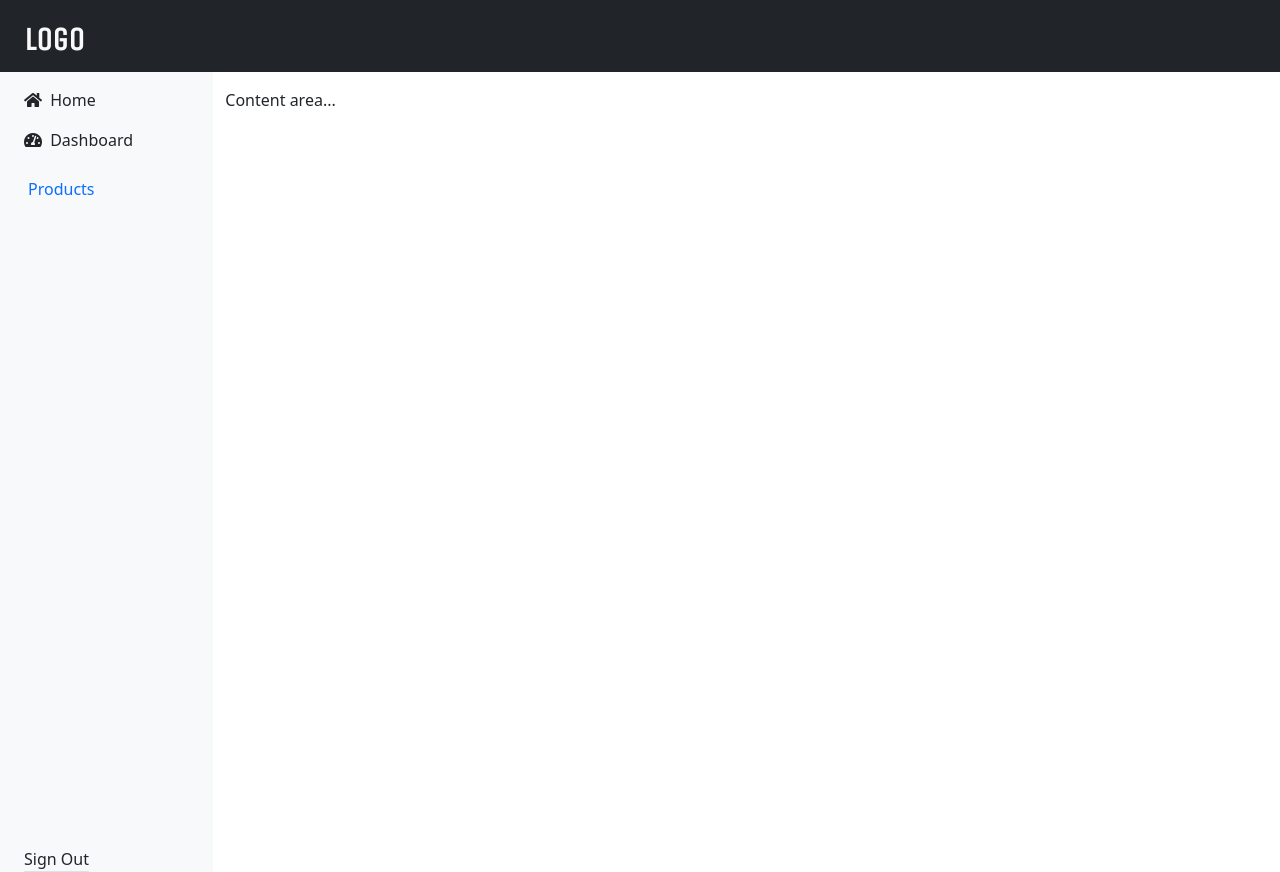
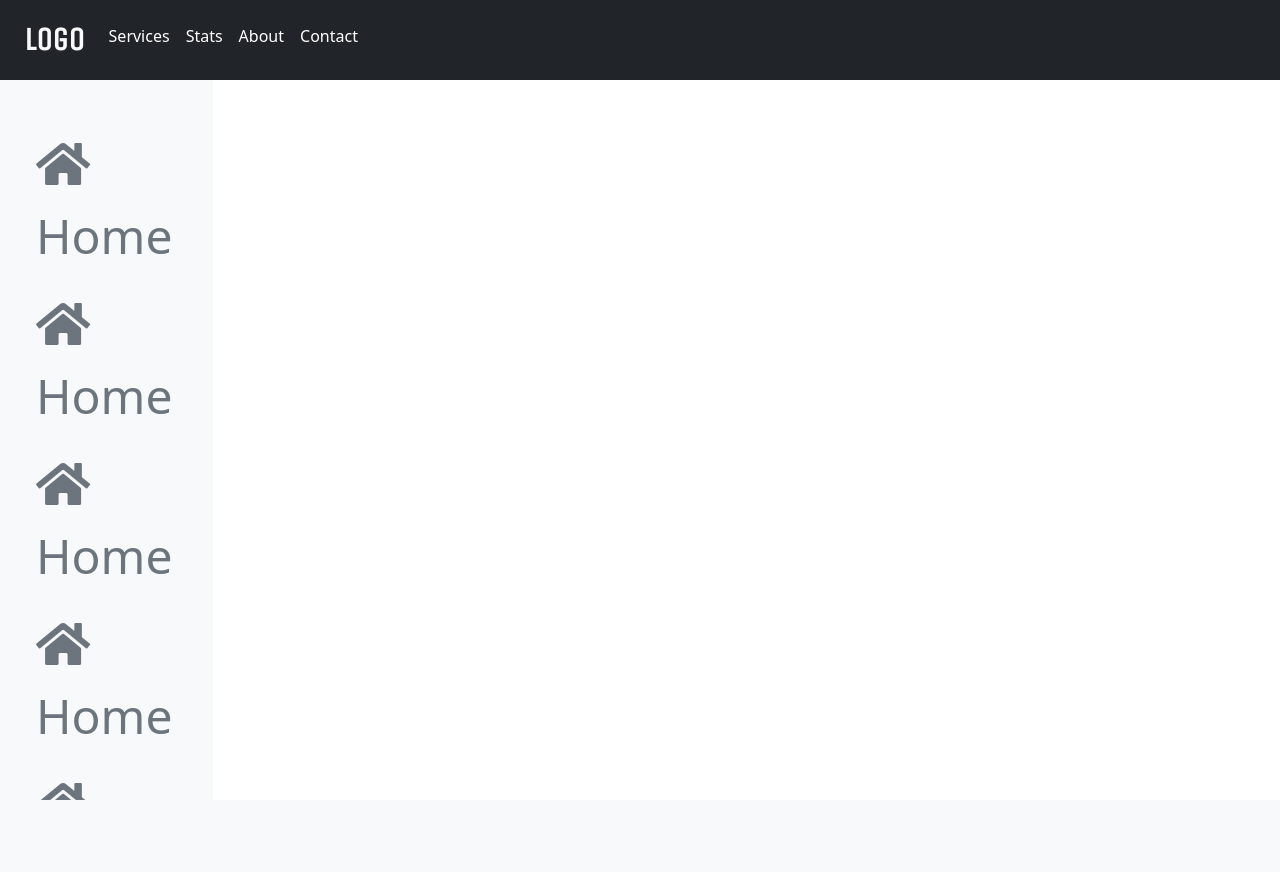
Before and after one commit to KidusAlemayehu/profile-web-app-with-flask, a Flask app: page /1/home in a window 1280 px wide. After the commit the page ends 800 px from the top, so only its background shows below. Run offline with Flask 2, Linux system fonts and the light colour scheme; some libraries are stand-ins or nearby versions; some web fonts are replaced.

Commit message:
template edition

```diff
--- a/static/css/styles.css
+++ b/static/css/styles.css
@@ -185,3 +185,8 @@ body html {
 
 
 /* sidebar styles */
+
+.home-showcase .sidenav ul li a {
+    text-decoration: none;
+    font-size: 3em;
+}
--- a/templates/home.html
+++ b/templates/home.html
@@ -18,43 +18,52 @@
                 <li class="nav-item">
                     <a class="navbar-brand text-light">Logo</a>
                 </li>
+                <li class="nav-item">
+                    <a class="nav-link" href="#">Services</a>
+                </li>
+                <li class="nav-item">
+                    <a class="nav-link" href="#">Stats</a>
+                </li>
+                <li class="nav-item">
+                    <a class="nav-link" href="#">About</a>
+                </li>
+                <li class="nav-item">
+                    <a class="nav-link" href="#">Contact</a>
+                </li>
+            </ul>
+            <ul class="navbar-nav mx-auto">
+
             </ul>
         </div>
     </nav>
-    <div class="container-fluid">
-        <div class="row flex-nowrap">
-            <div class="col-auto col-md-3 col-xl-2 col-lg-2 px-sm-2 px-0 bg-light">
-                <div class="d-flex flex-sm-column flex-row flex-nowrap align-items-center align-items-sm-start px-3 pt-2 sticky-top min-vh-100">
-                    <ul class="nav nav-pills flex-column mb-sm-auto mb-0 align-items-center align-items-sm-start" id="menu">
-                        <li class="nav-item">
-                            <a href="#" class="nav-link align-middle px-0">
-                                <i class="fas fa-home text-dark"></i> <span class="ms-1 d-none d-sm-inline text-dark">Home</span>
-                            </a>
+    <section class="home-showcase container-fluid">
+        <div class="row">
+            <div class="col-xl-2 col-lg-2 col-md-2 bg-light min-vh-100 position-fixed pt-2 overflow-hidden">
+                <div class="sidenav px-3 mt-3">
+                    <ul class="navbar-nav mt-4 p-2">
+                        <li class="nav-item mt-2 mb-2">
+                            <a href="#" class="text-secondary text-decoration-none"><i class="fas fa-home"></i>  Home</a>
                         </li>
-                        <li>
-                            <a href="#submenu1" data-bs-toggle="collapse" class="nav-link px-0 align-middle">
-                                <i class="fas fa-tachometer-alt text-dark"></i> <span class="ms-1 d-none d-sm-inline text-dark">Dashboard</span> </a>
+                        <li class="nav-item mt-2 mb-2">
+                            <a href="#" class="text-secondary text-decoration-none"><i class="fas fa-home"></i>  Home</a>
                         </li>
-                        <li>
-                            <a href="#submenu3" data-bs-toggle="collapse" class="nav-link px-0 align-middle">
-                                <i class="fs-4 bi-grid"></i> <span class="ms-1 d-none d-sm-inline">Products</span> </a>
+                        <li class="nav-item mt-2 mb-2">
+                            <a href="#" class="text-secondary text-decoration-none"><i class="fas fa-home"></i>  Home</a>
+                        </li>
+                        <li class="nav-item mt-2 mb-2">
+                            <a href="#" class="text-secondary text-decoration-none"><i class="fas fa-home"></i>  Home</a>
+                        </li>
+                        <li class="nav-item mt-2 mb-2">
+                            <a href="#" class="text-secondary text-decoration-none"><i class="fas fa-home"></i>  Home</a>
                         </li>
                     </ul>
-                    <hr>
-                    <div>
-                        <ul class="nav nav-tabs">
-                            <li class="nav-item">
-                                <a href="" class="text-dark text-decoration-none">Sign Out</a>
-                            </li>
-                        </ul>
-                    </div>
                 </div>
             </div>
             <div class="col py-3">
                 Content area...
             </div>
         </div>
-    </div>
+    </section>
 </body>
 
 </html>
```
